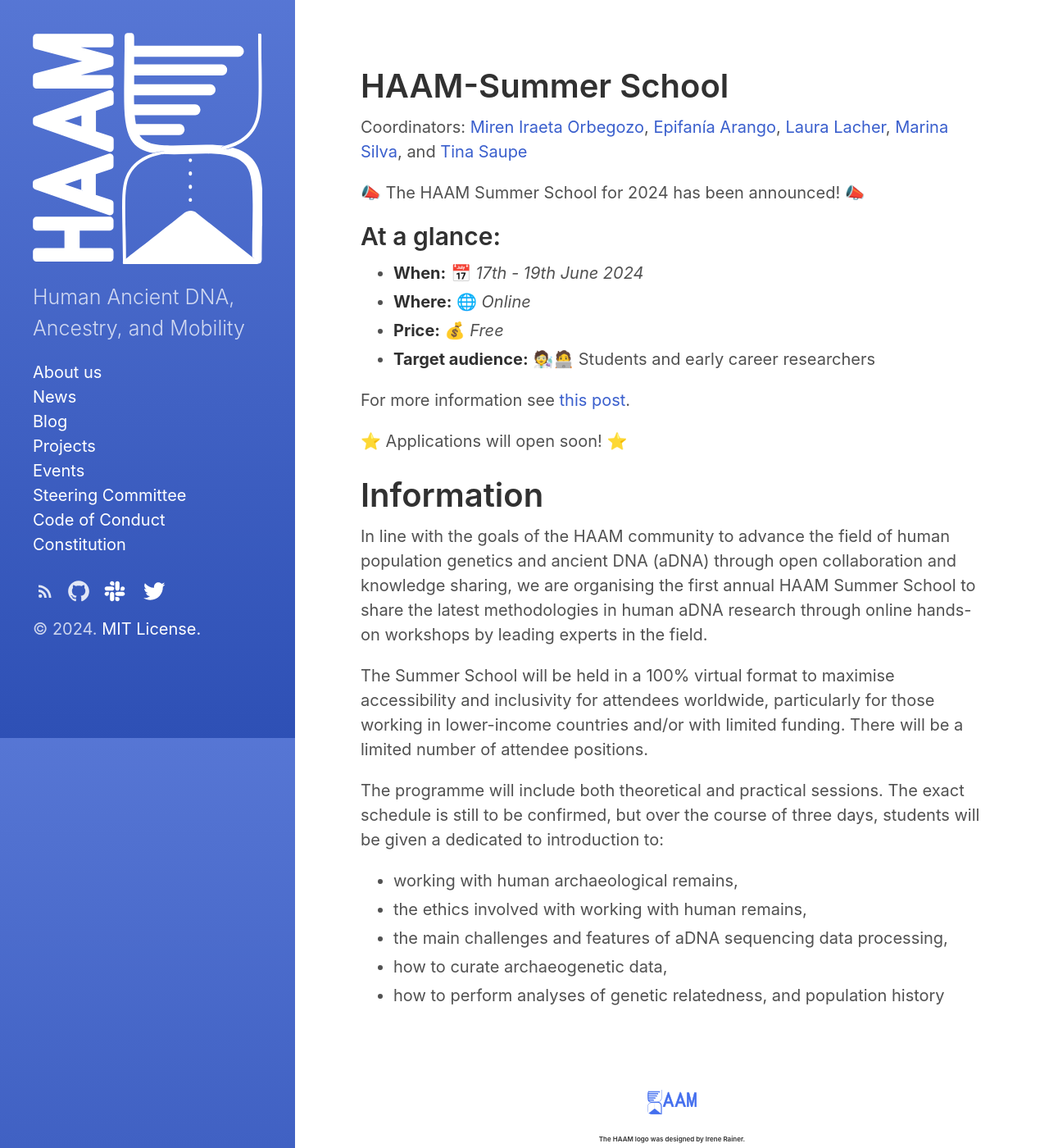
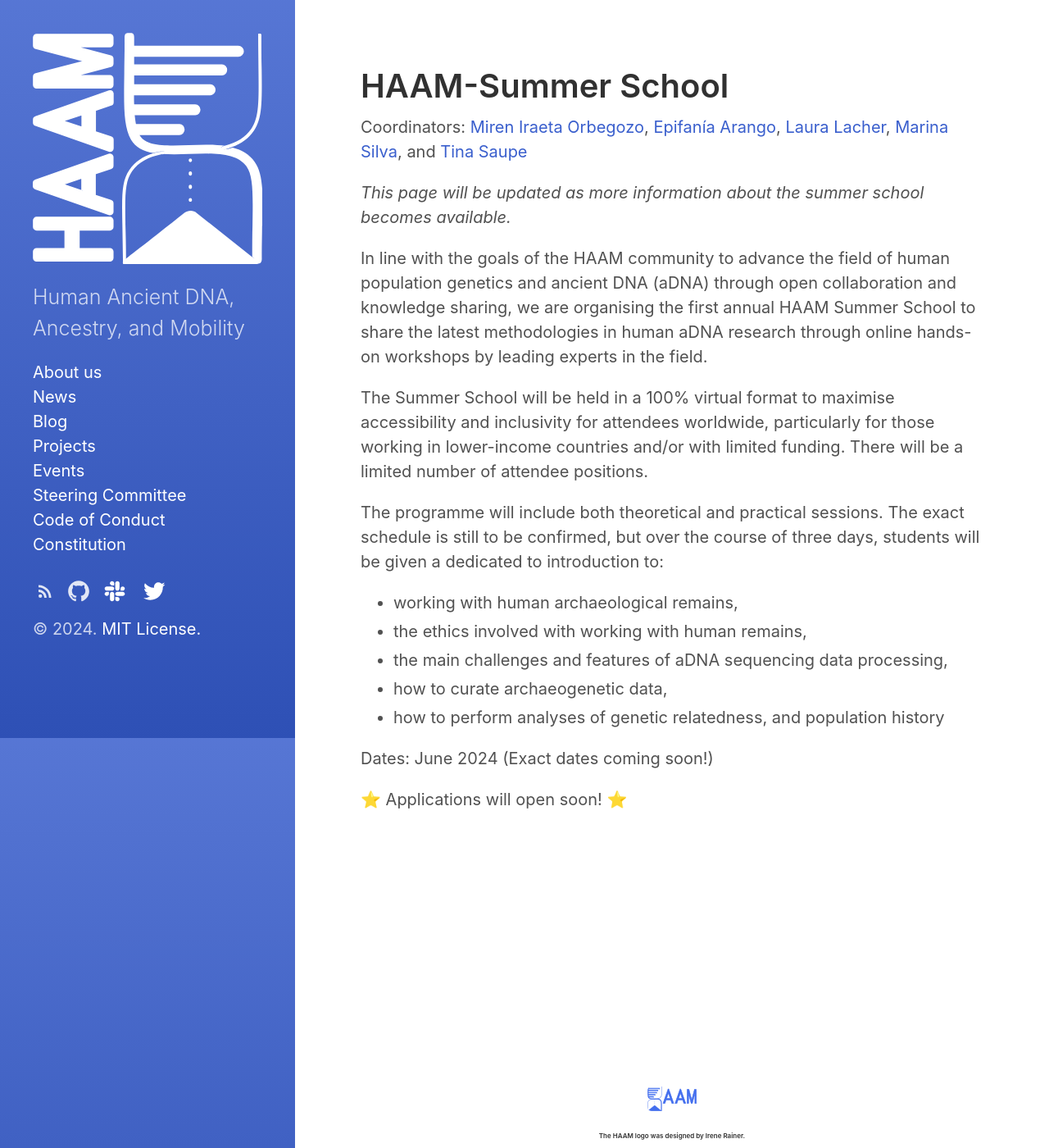
Before and after one commit to haam-community/haam-community.github.io, a Jekyll site: the page built from projects/haam_summer_school.md, in a window 1280 px wide and 1400 px high. Shown: the whole window at 82% size. Built offline with Jekyll 4.4.1, drawn with Linux system fonts in a browser that asks for light colours.

Commit message:
Revert "Website update 2024-04-05"

```diff
--- a/_includes/head.html
+++ b/_includes/head.html
@@ -21,7 +21,7 @@
   {% include font-includes.html %}
 
   <!-- Icons -->
-  {% include favicons.html %}
+  <!-- {% include favicons.html %} -->
 
   <!-- RSS -->
   <link rel="alternate" type="application/rss+xml" title="RSS" href="{{ site.feed.path | default: 'feed.xml' | relative_url }}" />
--- a/_layouts/post.html
+++ b/_layouts/post.html
@@ -4,9 +4,6 @@
 
 <header>
   <h1 class="post-title">{{ page.title }}</h1>
-  {% if page.subtitle %}
-  <h2 class="page-subtitle">{{ page.subtitle }}</h2>
-  {% endif %}
 </header>
 <div class="content">
   {% include post-meta.html post=page %}
--- a/projects/haam_summer_school.md
+++ b/projects/haam_summer_school.md
@@ -6,20 +6,7 @@
 
 Coordinators: [Miren Iraeta Orbegozo](mailto:iraeta.miren@gmail.com), [Epifanía Arango](mailto:epifaniarango@gmail.com), [Laura Lacher](mailto:laura_lacher@eva.mpg.de), [Marina Silva](mailto:marina.silva@crick.ac.uk), and [Tina Saupe](mailto:tsaupe@live.de)
 
-📣 The HAAM Summer School for 2024 has been announced! 📣
-
-## At a glance:
-
-- **When:** 📅 _17th - 19th June 2024_
-- **Where:** 🌐 _Online_
-- **Price:** 💰 _Free_
-- **Target audience:** 🧑‍🔬🧑‍💻 Students and early career researchers
-
-For more information see [this post](/events/2024/04/05/event/).
-
-⭐️ Applications will open soon! ⭐️
-
-# Information
+_This page will be updated as more information about the summer school becomes available._
 
 In line with the goals of the HAAM community to advance the field of human population genetics and ancient DNA (aDNA) through open collaboration and knowledge sharing, we are organising the first annual HAAM Summer School to share the latest methodologies in human aDNA research through online hands-on workshops by leading experts in the field.
 
@@ -31,3 +18,7 @@
 - the main challenges and features of aDNA sequencing data processing,
 - how to curate archaeogenetic data,
 - how to perform analyses of genetic relatedness, and population history
+
+Dates: June 2024 (Exact dates coming soon!)
+
+⭐️ Applications will open soon! ⭐️
```
Also changed, not shown: _posts/2024-04-05-event.md (deleted, +0 -48 lines), assets/media/event_images/2024-04-05-event/summer_school_2024_banner.png (deleted), favicon.ico (deleted), favicon.png (deleted).
